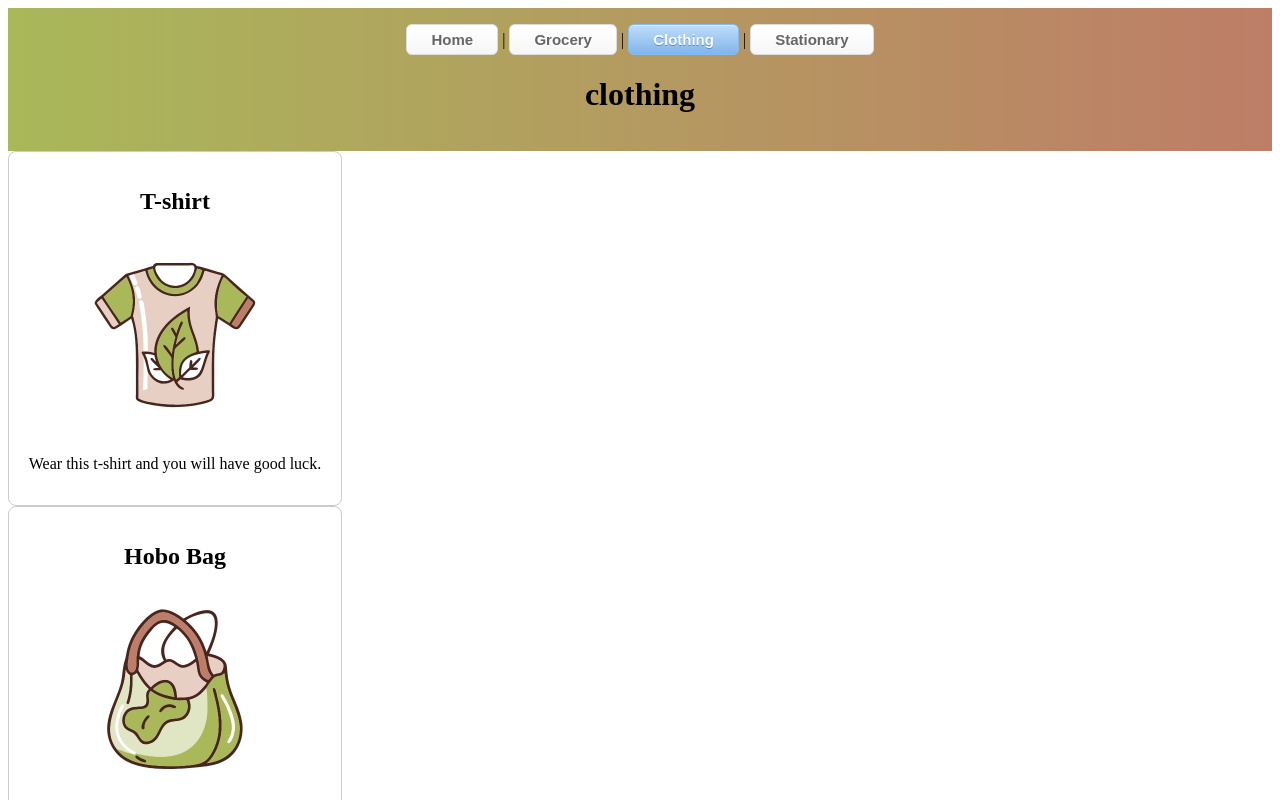
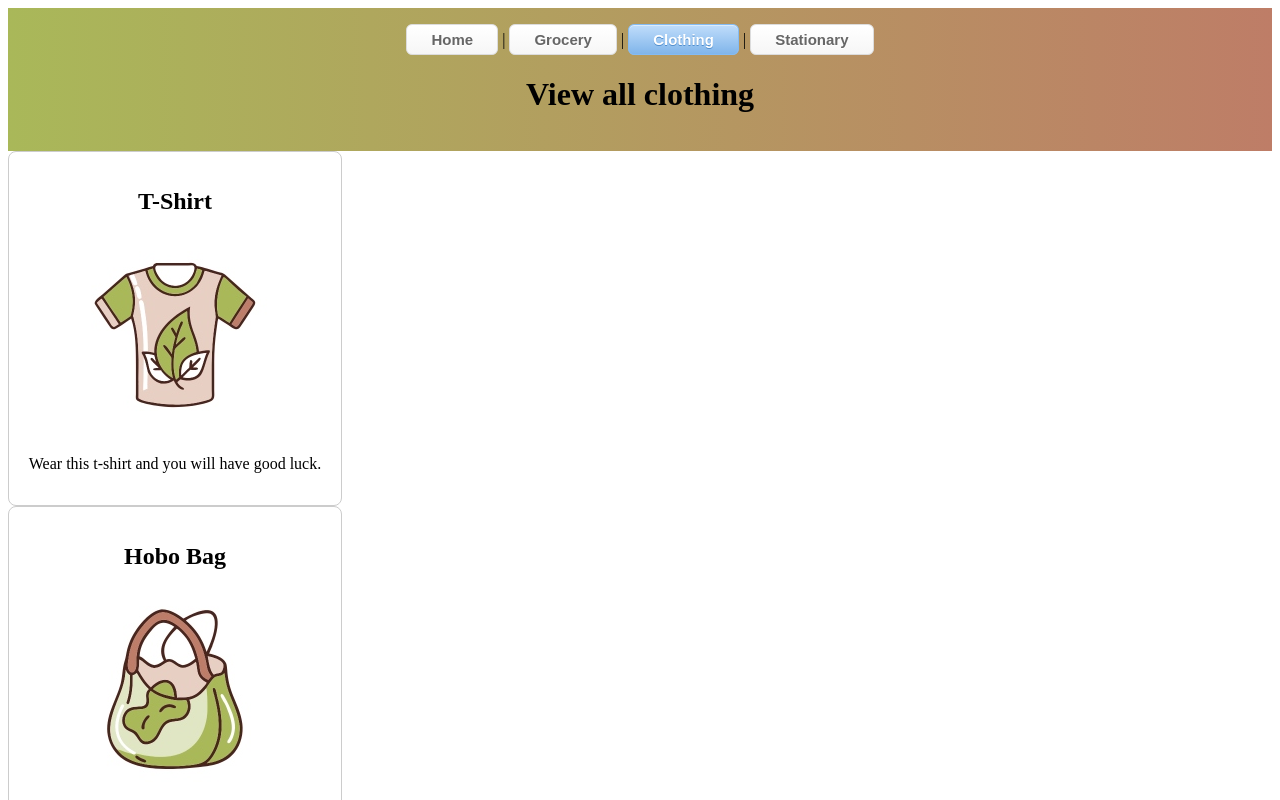
Before and after one commit to joanne-hoar/practice, an Angular app: page /products/clothing in a window 1280 px wide. Shown: the top 800 px of the page. Built offline with nearby package versions, Linux system fonts and the light colour scheme.

Commit message:
updating readme

```diff
--- a/src/app/products-home/products-home.component.html
+++ b/src/app/products-home/products-home.component.html
@@ -1,4 +1,4 @@
-<app-header heading="{{category}}"></app-header>
+<app-header heading="View all {{category}}"></app-header>
 <div *ngFor="let product of products">
   <app-product
     [name]="product.name"
--- a/src/assets/clothing.json
+++ b/src/assets/clothing.json
@@ -1,6 +1,6 @@
 [
   {
-    "name": "T-shirt",
+    "name": "T-Shirt",
     "image": "t-shirt.jpg",
     "description": "Wear this t-shirt and you will have good luck."
   },
```
Also changed, not shown: 1 other file (tests, documents, lock files or other folders).
